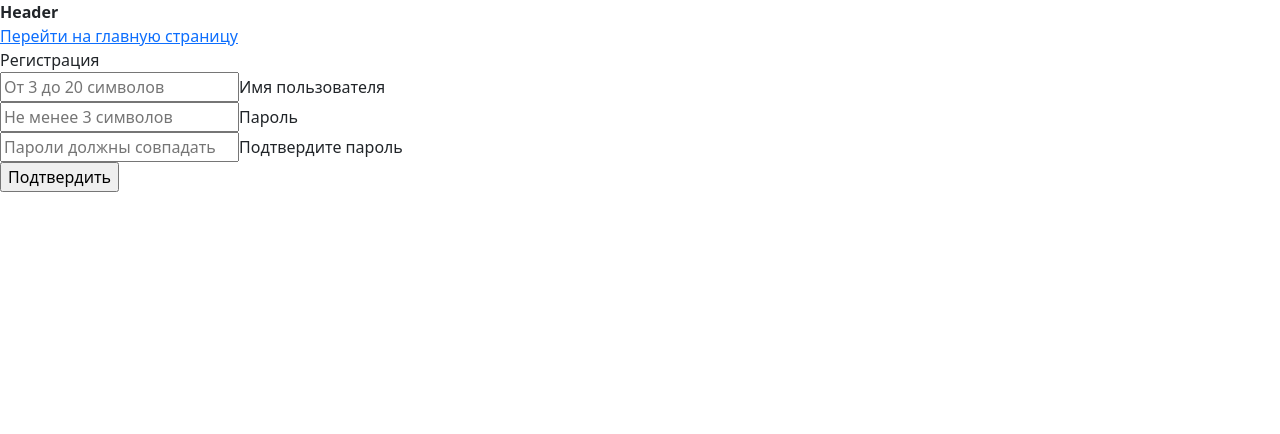
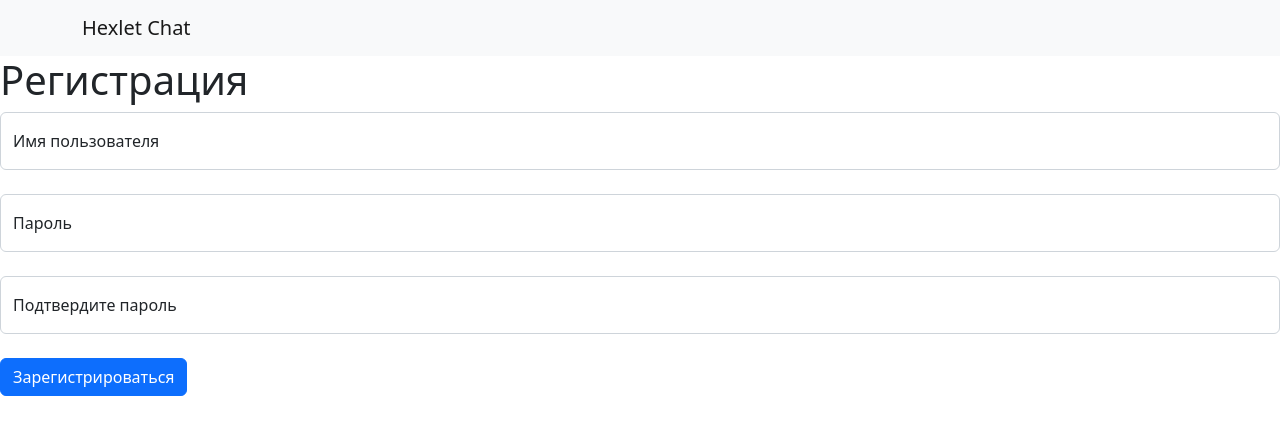
Before and after one commit to hartdegen/frontend-project-lvl4, a React (Create React App) app in the folder frontend/: page /signup in a window 1280 px wide. Shown: the top 434 px of the page. Built offline with nearby package versions, Linux system fonts and the light colour scheme; no server answers; the HTML template or start-up script is replaced by a standard one; what leo-profanity would draw is missing.

Commit message:
step 12 - prepare for testing

```diff
--- a/frontend/src/components/LoginPage.jsx
+++ b/frontend/src/components/LoginPage.jsx
@@ -1,30 +1,24 @@
+import axios from "axios";
+import Button from "react-bootstrap/Button";
+import Form from "react-bootstrap/Form";
+
 import { useTranslation } from "react-i18next";
-import React, { useContext, useState } from "react";
-import { useFormik } from "formik";
-import * as Yup from "yup";
-import axios from "axios";
-import { Link, Navigate } from "react-router-dom";
+import React, { useState, useContext } from "react";
+import { useNavigate, Link, Navigate } from "react-router-dom";
 import { UserContext } from "../index.js";
 
 const LoginPage = () => {
     const { t } = useTranslation();
     const isAuth = useContext(UserContext);
     const [authError, setAuthError] = useState();
-    const formik = useFormik({
-        initialValues: {
-            username: "",
-            password: "",
-        },
-        validationSchema: Yup.object({
-            username: Yup.string()
-                .min(3, `${t("min3Symbols")}`)
-                .max(15, `${t("max15Symbols")}`)
-                .required(`${t("required")}`),
-            password: Yup.string()
-                .min(3, `${t("min3Symbols")}`)
-                .required(`${t("required")}`),
-        }),
-        onSubmit: async (values) => {
+    const [username, setUsername] = useState("");
+    const [password, setPassword] = useState("");
+    const changeUsername = (e) => setUsername(e.target.value);
+    const changePassword = (e) => setPassword(e.target.value);
+    const values = { username, password };
+    const navigate = useNavigate();
+    const handleSubmit = async (e) => {
+        e.preventDefault();
         setAuthError("");
         try {
             const {
@@ -32,35 +26,35 @@ const LoginPage = () => {
             } = await axios.post("/api/v1/login", values);
             localStorage.setItem("token", token);
             localStorage.setItem("username", username);
-                <Navigate to="/" />;
+            navigate("/");
         } catch (err) {
             console.error(`ERROR CATCH`, err);
-                setAuthError(`${err.message} - ${err.response.statusText}`);
+            err.response.statusText === `Unauthorized` ? setAuthError(t("wrongUsernamePassword")) : setAuthError(`${err.message} - ${err.response.statusText}`);
         }
-        },
-    });
+    };
 
     return isAuth() ? (
         <Navigate to="/" />
     ) : (
         <>
-            <Link to="/">{t("toMainPage")}</Link>
-            <br />
-            <Link to="/signup">{t("toRegistrationPage")}</Link>
-            <form onSubmit={formik.handleSubmit}>
-                <div>
-                    <input type="text" placeholder={t('typeUsername')} id="username" onChange={formik.handleChange} onBlur={formik.handleBlur} value={formik.values.username} />
-                    <label htmlFor="username">{t("username")}</label>
-                    {formik.touched.username && formik.errors.username && <div style={{ color: "red" }}>{formik.errors.username}</div>}
-                </div>
-                <div>
-                    <input type="password" placeholder={t('typePassword')} id="password" onChange={formik.handleChange} onBlur={formik.handleBlur} value={formik.values.password} />
+            <Form onSubmit={handleSubmit}>
+                <h1>{t("logOn")}</h1>
+                <Form.Floating>
+                    <Form.Control type="text" placeholder={t("yourNick")} id="username" onChange={changeUsername} value={username} />
+                    <label htmlFor="username">{t("yourNick")}</label>
+                </Form.Floating>
+                <br></br>
+                <Form.Floating>
+                    <Form.Control type="password" placeholder={t("password")} id="password" onChange={changePassword} value={password} />
                     <label htmlFor="password">{t("password")}</label>
-                    {formik.touched.password && formik.errors.password && <div style={{ color: "red" }}>{formik.errors.password}</div>}
-                </div>
-                <input type="submit" value={t('submit')} />
+                </Form.Floating>
+                <br></br>
+                <Button type="submit">{t("logOn")}</Button>
                 {authError && <div style={{ color: "red" }}>{authError}</div>}
-            </form>
+            </Form>
+            <p>
+                <Link to="/signup">{t("registration")}</Link>
+            </p>
         </>
     );
 };
--- a/frontend/src/components/RegistrationPage.jsx
+++ b/frontend/src/components/RegistrationPage.jsx
@@ -1,10 +1,12 @@
-import { useTranslation } from 'react-i18next';
+import axios from "axios";
+import Button from "react-bootstrap/Button";
+import Form from "react-bootstrap/Form";
+
+import { useTranslation } from "react-i18next";
 import React, { useState } from "react";
 import { useNavigate } from "react-router-dom";
 import { useFormik } from "formik";
 import * as Yup from "yup";
-import axios from "axios";
-import { Link } from "react-router-dom";
 
 const RegistrationPage = () => {
     const [authError, setAuthError] = useState();
@@ -18,22 +20,25 @@ const RegistrationPage = () => {
         },
         validationSchema: Yup.object({
             username: Yup.string()
-                .min(3, `${t('min3Symbols')}`)
-                .max(15, `${t('max15Symbols')}`)
-                .required(`${t('required')}`),
+                .min(3, `${t("from3to20")}`)
+                .max(20, `${t("from3to20")}`)
+                .required(`${t("required")}`),
             password: Yup.string()
-                .min(3, `${t('min3Symbols')}`)
-                .required(`${t('required')}`),
+                .min(6, `${t("min6Symbols")}`)
+                .required(`${t("required")}`),
             confirm: Yup.string()
-                .min(3, `${t('min3Symbols')}`)
-                .required(`${t('required')}`)
-                .oneOf([Yup.ref("password")], `${t('passwordsSholdBeSame')}`),
+                .min(6, `${t("min6Symbols")}`)
+                .required(`${t("required")}`)
+                .oneOf([Yup.ref("password")], `${t("passwordsSholdBeSame")}`),
         }),
         onSubmit: async (values) => {
             setAuthError("");
             try {
-                const { data } = await axios.post("/api/v1/signup", values);
-                console.log(`data from /api/v1/signup \n`, data);
+                const {
+                    data: { token, username },
+                } = await axios.post("/api/v1/signup", values);
+                localStorage.setItem("token", token);
+                localStorage.setItem("username", username);
                 navigate("/");
             } catch (err) {
                 console.error(`ERROR CATCH`, err);
@@ -43,62 +48,29 @@ const RegistrationPage = () => {
     });
 
     return (
-        <>
-            <Link to="/">{t('toMainPage')}</Link>
-            <form onSubmit={formik.handleSubmit}>
-                <div>
-                    <div>{t('registration')}</div>
-                    <input
-                        type="text"
-                        placeholder={t('from3to20')}
-                        id="username"
-                        onChange={formik.handleChange}
-                        onBlur={formik.handleBlur}
-                        value={formik.values.username}
-                    />
-                    <label htmlFor="username">{t('username')}</label>
-                    {formik.touched.username && formik.errors.username && (
-                        <div style={{ color: "red" }}>
-                            {formik.errors.username}
-                        </div>
-                    )}
-                </div>
-                <div>
-                    <input
-                        type="password"
-                        placeholder={t('minimum3symbols')}
-                        id="password"
-                        onChange={formik.handleChange}
-                        onBlur={formik.handleBlur}
-                        value={formik.values.password}
-                    />
-                    <label htmlFor="password">{t('password')}</label>
-                    {formik.touched.password && formik.errors.password && (
-                        <div style={{ color: "red" }}>
-                            {formik.errors.password}
-                        </div>
-                    )}
-                </div>
-                <div>
-                    <input
-                        type="password"
-                        placeholder={t('passwordsSholdBeSame')}
-                        id="confirm"
-                        onChange={formik.handleChange}
-                        onBlur={formik.handleBlur}
-                        value={formik.values.confirm}
-                    />
-                    <label htmlFor="confirm">{t('confirmPassword')}</label>
-                    {formik.touched.confirm && formik.errors.confirm && (
-                        <div style={{ color: "red" }}>
-                            {formik.errors.confirm}
-                        </div>
-                    )}
-                </div>
-                <input type="submit" value={t('submit')} />
-                {authError && <div style={{ color: "red" }}>{authError}</div>}
-            </form>
-        </>
+        <Form onSubmit={formik.handleSubmit}>
+            <h1>{t("registration")}</h1>
+            <Form.Floating>
+                <Form.Control type="text" placeholder={t("username")} id="username" isInvalid={formik.touched.username && formik.errors.username} onChange={formik.handleChange} onBlur={formik.handleBlur} value={formik.values.username} />
+                <label htmlFor="username">{t("username")}</label>
+                <Form.Control.Feedback type="invalid" tooltip>{formik.touched.username && formik.errors.username}</Form.Control.Feedback>
+            </Form.Floating>
+            <br></br>
+            <Form.Floating>
+                <Form.Control type="password" placeholder={t("password")} id="password" isInvalid={formik.touched.password && formik.errors.password} onChange={formik.handleChange} onBlur={formik.handleBlur} value={formik.values.password} />
+                <label htmlFor="password">{t("password")}</label>
+                <Form.Control.Feedback type="invalid" tooltip>{formik.touched.password && formik.errors.password}</Form.Control.Feedback>
+            </Form.Floating>
+            <br></br>
+            <Form.Floating>
+                <Form.Control type="password" placeholder={t("confirmPassword")} id="confirm" isInvalid={formik.touched.confirm && formik.errors.confirm} onChange={formik.handleChange} onBlur={formik.handleBlur} value={formik.values.confirm} />
+                <label htmlFor="confirm">{t("confirmPassword")}</label>
+                <Form.Control.Feedback type="invalid" tooltip>{formik.touched.confirm && formik.errors.confirm}</Form.Control.Feedback>
+            </Form.Floating>
+            <br></br>
+            <Button type="submit">{t("signUp")}</Button>
+            {authError && <div style={{ color: "red" }}>{authError}</div>}
+        </Form>
     );
 };
 
--- a/frontend/src/components/chatPageElements/RenameChannelButton.jsx
+++ b/frontend/src/components/chatPageElements/RenameChannelButton.jsx
@@ -44,7 +44,7 @@ const RenameChannelButton = ({ channelId, handleRenameChannel }) => {
                             handleClose();
                         }}
                     >
-                        {t("rename")}
+                        {t("send")}
                     </Button>
                 </Modal.Footer>
             </Modal>
--- a/frontend/src/index.js
+++ b/frontend/src/index.js
@@ -1,3 +1,6 @@
+import Container from "react-bootstrap/Container";
+import Navbar from "react-bootstrap/Navbar";
+
 import { I18nextProvider } from "react-i18next";
 import instance from "./i18nInstance.js";
 
@@ -17,7 +20,7 @@ import RegistrationPage from "./components/RegistrationPage.jsx";
 import store from "./slices/index.js";
 
 const rollbarConfig = {
-    accessToken: "efc0d443c8a24fcdbbfddea533414883",
+    // accessToken: "efc0d443c8a24fcdbbfddea533414883",
     environment: "testenv",
 };
 
@@ -48,8 +51,11 @@ root.render(
             <Provider store={store}>
                 <UserContext.Provider value={isAuth}>
                     <I18nextProvider i18n={instance}>
-                        <b>Header</b>
-                        <br></br>
+                        <Navbar bg="light">
+                            <Container>
+                                <Navbar.Brand href="/">Hexlet Chat</Navbar.Brand>
+                            </Container>
+                        </Navbar>
                         <RouterProvider router={router} />
                     </I18nextProvider>
                 </UserContext.Provider>
--- a/frontend/src/locales/en.js
+++ b/frontend/src/locales/en.js
@@ -1,40 +1,33 @@
 const object = {
     translation: {
-        min3Symbols: "3 characters minimum",
-        max15Symbols: "15 characters maximum",
-        required: "Required",
-        toMainPage: "Go to main page",
-        toRegistrationPage: "Go to registration page",
-        registration: "Registration",
-        from3to20: "From 3 to 20 symbols",
-        username: "Username",
-        typeUsername: "Type username",
-        minimum3symbols: "Minimum 3 symbols",
-        password: "Password",
-        typePassword: "Type password",
-        passwordsSholdBeSame: "Passwords shold be same",
+        addNewChannel: "Add New Channel",
+        areYouSure: "Are you sure?",
+        cancel: "Cancel",
+        channelCreated: "Channel was created",
+        channelRemoved: "Channel was removed",
+        channelRenamed: "Channel was renamed",
         confirmPassword: "Confirm Password",
-        submit: "Submit",
-
-        pageNotExist: "This page doesn't exist.",
-
         delete: "Delete",
         deleteChannel: "Delete channel",
+        error: "Something is wrong, check connection",
+        from3to20: "From 3 to 20 symbols",
+        logOn: "Log on",
+        logOut: "Log out",
+        min6Symbols: "6 characters minimum",
+        pageNotExist: "This page doesn't exist.",
+        password: "Password",
+        passwordsSholdBeSame: "Passwords shold be same",
+        registration: "Registration",
         rename: "Rename",
         renameChannel: "Rename channel",
+        required: "Required",
+        send: "Send",
         setNewChannelName: "Set new channel name",
-        areYouSure: "Are you sure?",
-        cancel: "Cancel",
-
-        logOut: "Log out",
-        addNewChannel: "Add New Channel",
-        yourUsername: "You logged as",
+        signUp: "Sign Up",
         typeMessage: "Type your message",
-
-        newChannelCreated: "New channel created",
-        channelRemoved: "Channel was removed",
-        channelRenamed: "Channel was renamed",
-        error: "Something is wrong, check connection",
+        username: "Username",
+        wrongUsernamePassword: "Wrong username or password",
+        yourNick: "Your nick",
     },
 };
 
--- a/frontend/src/locales/ru.js
+++ b/frontend/src/locales/ru.js
@@ -1,40 +1,33 @@
 const object = {
     translation: {
-        min3Symbols: "3 символа минимум",
-        max15Symbols: "15 символов максимум",
-        required: "Необходимо заполнить",
-        toMainPage: "Перейти на главную страницу",
-        toRegistrationPage: "Перейти на страницу регистрации",
-        registration: "Регистрация",
-        from3to20: "От 3 до 20 символов",
-        username: "Имя пользователя",
-        typeUsername: "Введите имя пользователя",
-        minimum3symbols: "Не менее 3 символов",
-        password: "Пароль",
-        typePassword: "Введите пароль",
-        passwordsSholdBeSame: "Пароли должны совпадать",
+        addNewChannel: "Добавить новый канал",
+        areYouSure: "Уверены?",
+        cancel: "Отменить",
+        channelCreated: "Канал создан",
+        channelRemoved: "Канал удалён",
+        channelRenamed: "Канал переименован",
         confirmPassword: "Подтвердите пароль",
-        submit: "Подтвердить",
-
-        pageNotExist: "Этой страницы не существует",
-
         delete: "Удалить",
         deleteChannel: "Удалить канал",
+        error: "Ошибка соединения",
+        from3to20: "От 3 до 20 символов",
+        logOn: "Войти",
+        logOut: "Выйти",
+        min6Symbols: "Не менее 6 символов",
+        pageNotExist: "Этой страницы не существует",
+        password: "Пароль",
+        passwordsSholdBeSame: "Пароли должны совпадать",
+        registration: "Регистрация",
         rename: "Переименовать",
         renameChannel: "Переименовать канал",
+        required: "Обязательное поле",
+        send: "Отправить",
         setNewChannelName: "Введите новое название",
-        areYouSure: "Уверены?",
-        cancel: "Отменить",
-
-        logOut: "Выйти",
-        addNewChannel: "Добавить новый канал",
-        yourUsername: "Вы вошли как",
+        signUp: "Зарегистрироваться",
         typeMessage: "Введите сообщение",
-
-        newChannelCreated: "Создан новый канал",
-        channelRemoved: "Канал удален",
-        channelRenamed: "Канал переименован",
-        error: "Что-то пошло не так, проверьте соединение",
+        username: "Имя пользователя",
+        wrongUsernamePassword: "Неверные имя пользователя или пароль",
+        yourNick: "Ваш ник",
     },
 };
 
```
Also changed, not shown: frontend/src/components/ChatPage.jsx (+10 -9 lines). Lines whose indentation alone changed are shown as unchanged.
